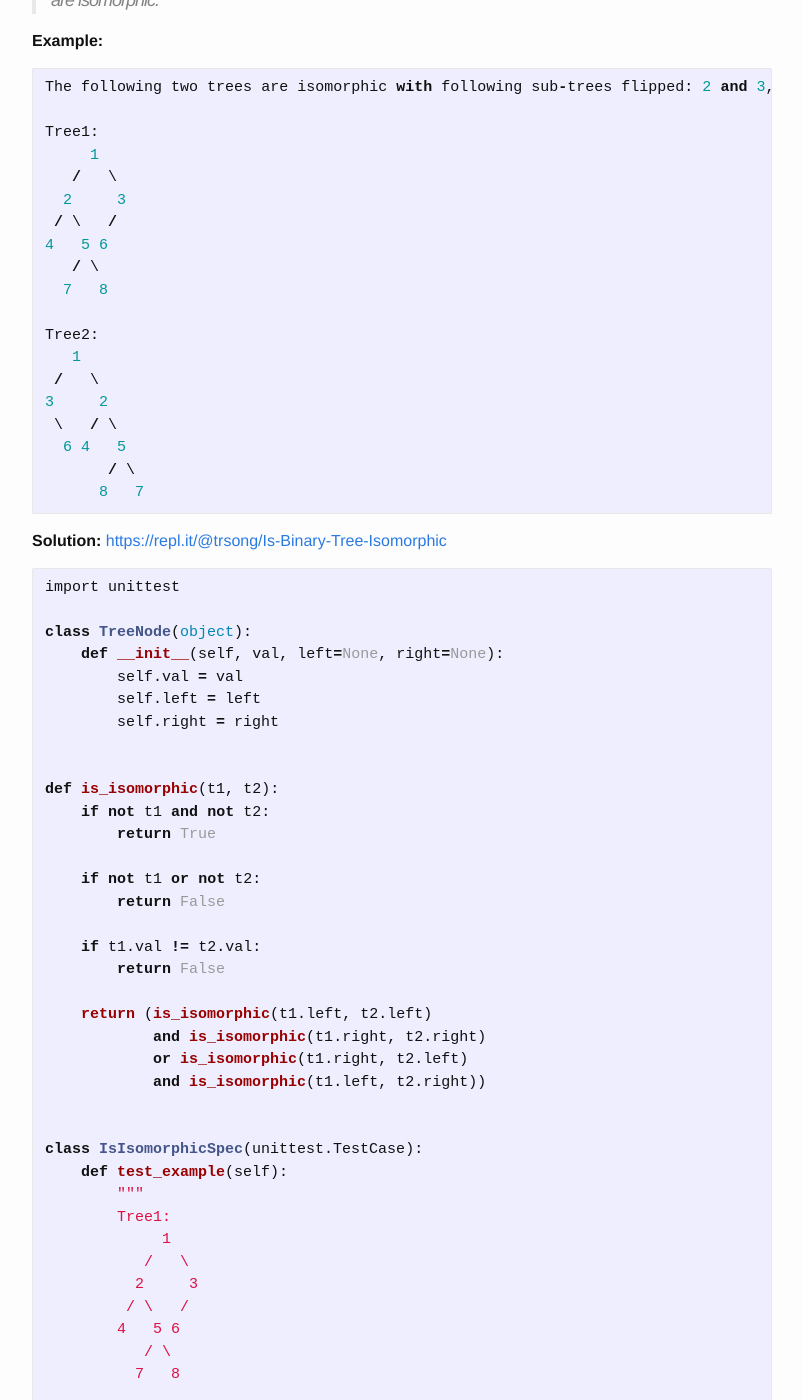
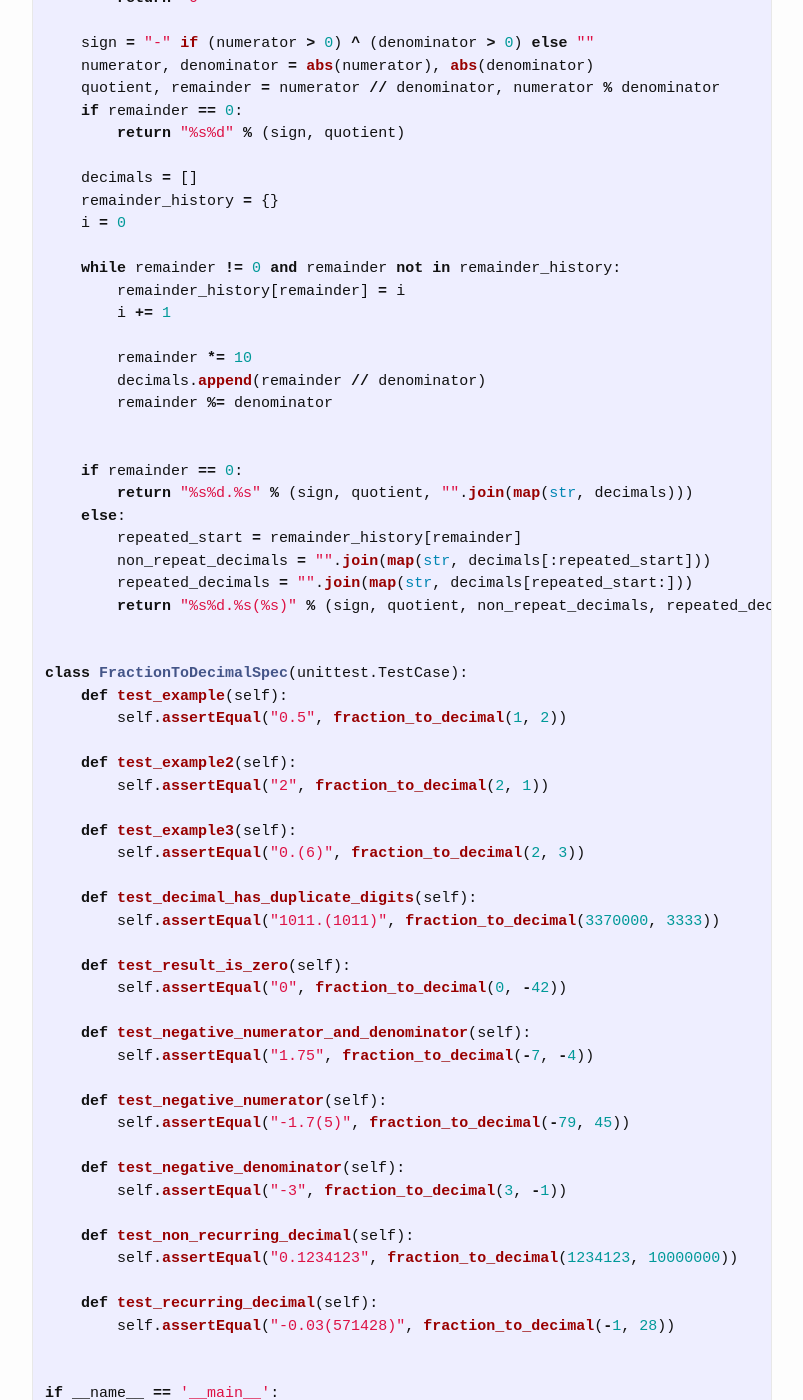
Before and after one commit to trsong/trsong.github.io, a Jekyll site: the page built from _posts/2020-08-01-DailyQuestionsAug.md, in a window 1280 px wide and 1400 px high, scrolled down 2327 px. Shown: the whole window, without its empty margins (238-1041 px from the left). Built offline with Jekyll 4.4.1, drawn with Linux system fonts in a browser that asks for light colours; some of the changed text lies outside the part shown.

Commit message:
Add solution to Aug 30 question

````diff
--- a/_posts/2020-08-01-DailyQuestionsAug.md
+++ b/_posts/2020-08-01-DailyQuestionsAug.md
@@ -58,6 +58,78 @@ Output: "2"
 ```py
 Input: numerator = 2, denominator = 3
 Output: "0.(6)"
+```
+
+**Solution:** [https://repl.it/@trsong/Convert-Fraction-to-Recurring-Decimal](https://repl.it/@trsong/Convert-Fraction-to-Recurring-Decimal)
+```py
+import unittest
+
+def fraction_to_decimal(numerator, denominator):
+    if numerator == 0:
+        return "0"
+
+    sign = "-" if (numerator > 0) ^ (denominator > 0) else ""
+    numerator, denominator = abs(numerator), abs(denominator)
+    quotient, remainder = numerator // denominator, numerator % denominator
+    if remainder == 0:
+        return "%s%d" % (sign, quotient)
+
+    decimals = []
+    remainder_history = {}
+    i = 0
+
+    while remainder != 0 and remainder not in remainder_history:
+        remainder_history[remainder] = i
+        i += 1
+
+        remainder *= 10
+        decimals.append(remainder // denominator)
+        remainder %= denominator
+
+
+    if remainder == 0:
+        return "%s%d.%s" % (sign, quotient, "".join(map(str, decimals)))
+    else:
+        repeated_start = remainder_history[remainder]
+        non_repeat_decimals = "".join(map(str, decimals[:repeated_start]))
+        repeated_decimals = "".join(map(str, decimals[repeated_start:]))
+        return "%s%d.%s(%s)" % (sign, quotient, non_repeat_decimals, repeated_decimals)
+
+
+class FractionToDecimalSpec(unittest.TestCase):
+    def test_example(self):
+        self.assertEqual("0.5", fraction_to_decimal(1, 2))
+
+    def test_example2(self):
+        self.assertEqual("2", fraction_to_decimal(2, 1))
+
+    def test_example3(self):
+        self.assertEqual("0.(6)", fraction_to_decimal(2, 3))
+
+    def test_decimal_has_duplicate_digits(self):
+        self.assertEqual("1011.(1011)", fraction_to_decimal(3370000, 3333))
+
+    def test_result_is_zero(self):
+        self.assertEqual("0", fraction_to_decimal(0, -42))
+
+    def test_negative_numerator_and_denominator(self):
+        self.assertEqual("1.75", fraction_to_decimal(-7, -4))
+
+    def test_negative_numerator(self):
+        self.assertEqual("-1.7(5)", fraction_to_decimal(-79, 45))
+
+    def test_negative_denominator(self):
+        self.assertEqual("-3", fraction_to_decimal(3, -1))
+
+    def test_non_recurring_decimal(self):
+        self.assertEqual("0.1234123", fraction_to_decimal(1234123, 10000000))
+
+    def test_recurring_decimal(self):
+        self.assertEqual("-0.03(571428)", fraction_to_decimal(-1, 28))
+
+
+if __name__ == '__main__':
+    unittest.main(exit=False)
 ```
 
 ### Aug 29, 2020 \[Easy\] Tree Isomorphism Problem
````
